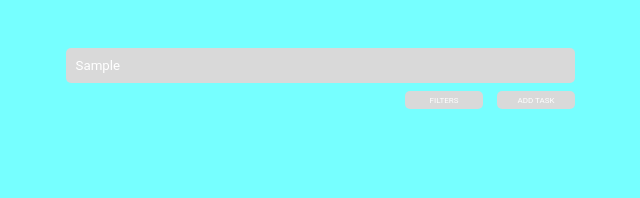
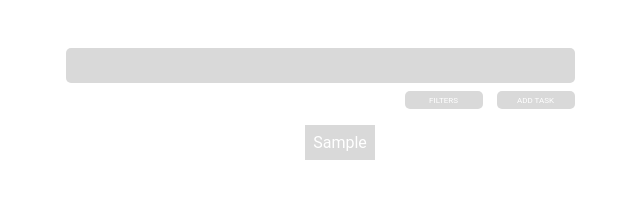
Before and after one commit to jstut0011/Todo-list, a plain HTML site: page index.html in a window 1280 px wide. Both pictures are taken after typing "Sample" into the empty fields and a click on the button "ADD TASK". Shown: the whole page, without its empty margins (320-960 px from the left). Drawn offline with Linux system fonts and the light colour scheme.

Commit message:
Add addtask() function

```diff
--- a/app.js
+++ b/app.js
@@ -0,0 +1,38 @@
+let tasks = [];
+
+const addTask = () => {
+  let taskInput = document.getElementById('taskInput');
+  let task = taskInput.value;
+
+  // Add task to list
+  tasks.push(task);
+
+  // Clear input value
+  taskInput.value = '';
+
+  // Display Todolist
+  let taskList = document.getElementById('taskList');
+  taskList.innerHTML = '';
+  for (let i = 0; i < tasks.length; i++) {
+    let taskItem = document.createElement('li');
+    taskItem.classList.add('taskItem');
+    taskItem.innerText = tasks[i];
+    taskList.appendChild(taskItem);
+  }
+};
+
+// Listen for task execution
+let addTaskButton = document.getElementById('addTaskButton');
+addTaskButton.addEventListener('click', (e) => {
+  e.preventDefault(); // Remove the refresh
+  addTask();
+});
+
+//Listen Enter button
+let taskInput = document.getElementById('taskInput');
+taskInput.addEventListener('keypress', (e) => {
+  if (e.key === 'Enter') {
+    e.preventDefault();
+    addTask();
+  }
+});
--- a/index.html
+++ b/index.html
@@ -9,12 +9,15 @@
   </head>
   <body>
     <main>
-      <input type="text" />
-      <div class="button--container">
-        <button class="button--filters">Filters</button>
-        <button>Add Task</button>
-      </div>
-      <script src="app.js"></script>
+      <form>
+        <input id="taskInput" type="text" />
+        <div class="button--container">
+          <button class="button--filters">Filters</button>
+          <button id="addTaskButton">Add Task</button>
+        </div>
+      </form>
+      <ul id="taskList" class="task--list"></ul>
     </main>
+    <script src="app.js"></script>
   </body>
 </html>
--- a/style.css
+++ b/style.css
@@ -7,7 +7,6 @@ body {
   margin: 0;
   padding: 0;
   font-family: 'Roboto', sans-serif;
-  background-color: rgba(0, 255, 255, 0.537);
 }
 
 main {
@@ -54,3 +53,11 @@ input {
 input:focus {
   outline: none;
 }
+
+.taskItem {
+  background-color: var(--main-gray-color);
+  padding: 8px;
+  margin-bottom: 2px;
+  color: var(--font-color);
+  list-style: none;
+}
```
